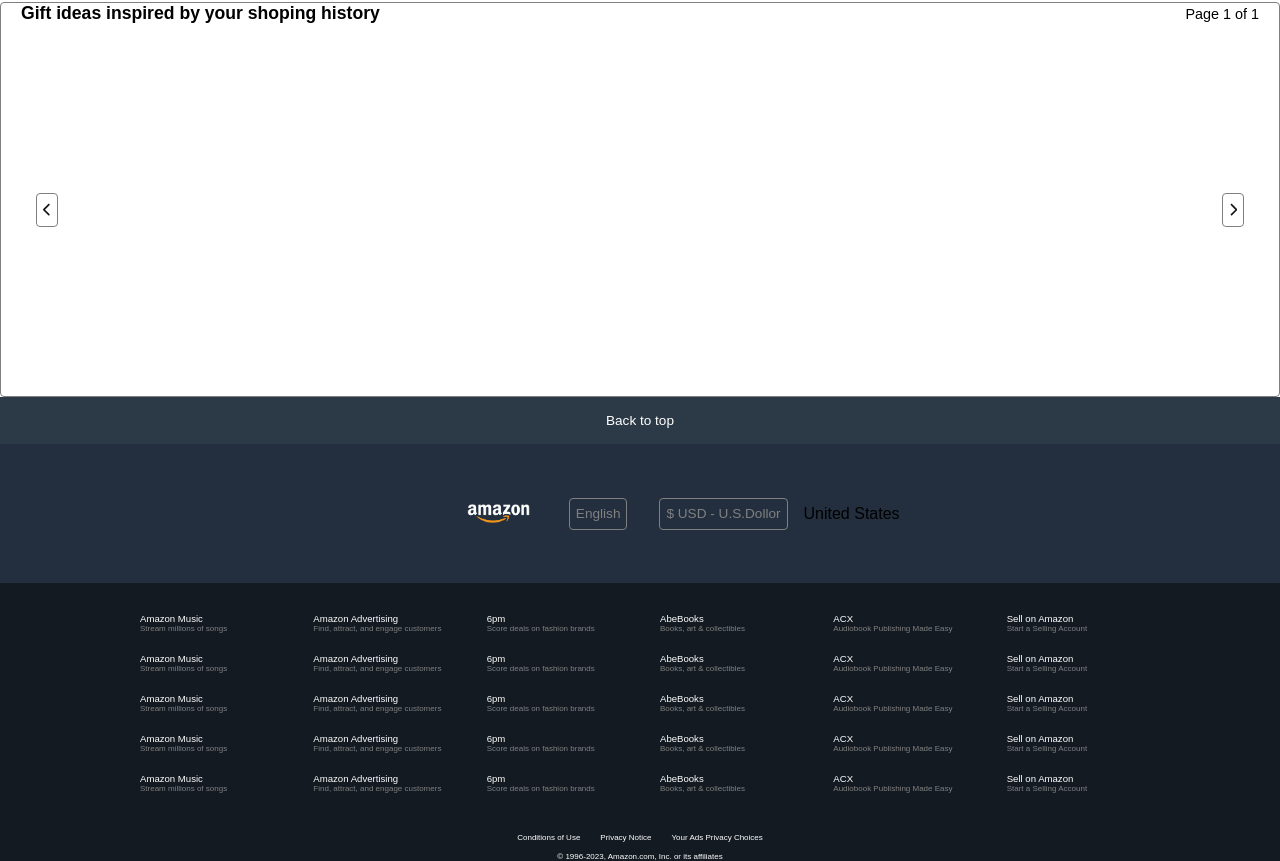
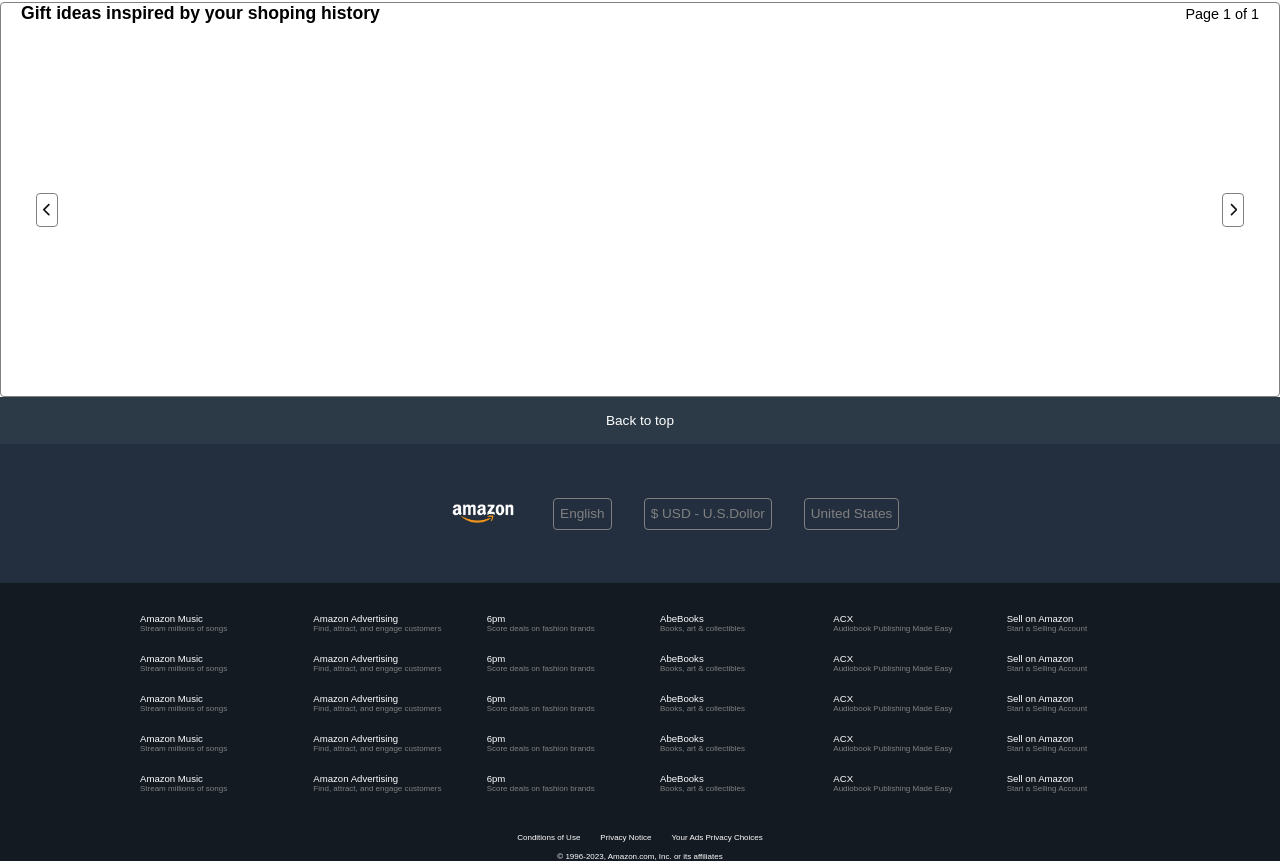
Before and after one commit to JonJimmy/CloneAmazon, a plain HTML site: page index.html in a window 1280 px wide. Shown: the part 1338-2199 px from the top of the page. Drawn offline with Linux system fonts and the light colour scheme.

Commit message:
Update index.html

```diff
--- a/index.html
+++ b/index.html
@@ -6,6 +6,7 @@
     <title>Amazon.com. Spend less. Smile more.</title>
     <link rel="stylesheet" href="Amazon.css">
     <link rel="stylesheet" href="Font.css">
+    <link rel="icon" type="image/x-icon" href="Bokehlicia-Pacifica-Amazon.ico">
 </head>
 <body>
     <header>
@@ -316,7 +317,7 @@
         </div>
         <div class="foot4">
             <div class="foot-logo">
-                <img src="amazon_logo.png" alt="Amazon">
+                <img  src="amazon_logo.png" alt="Amazon">
             </div>
             <div class="foot-lang">
                 <button>
@@ -329,7 +330,10 @@
                 </button>
             </div>
             <div class="foot-country">
-                United States
+                <button>
+                    United States
+                </button>
+
             </div>
         </div>
         <div class="foot5">
```
